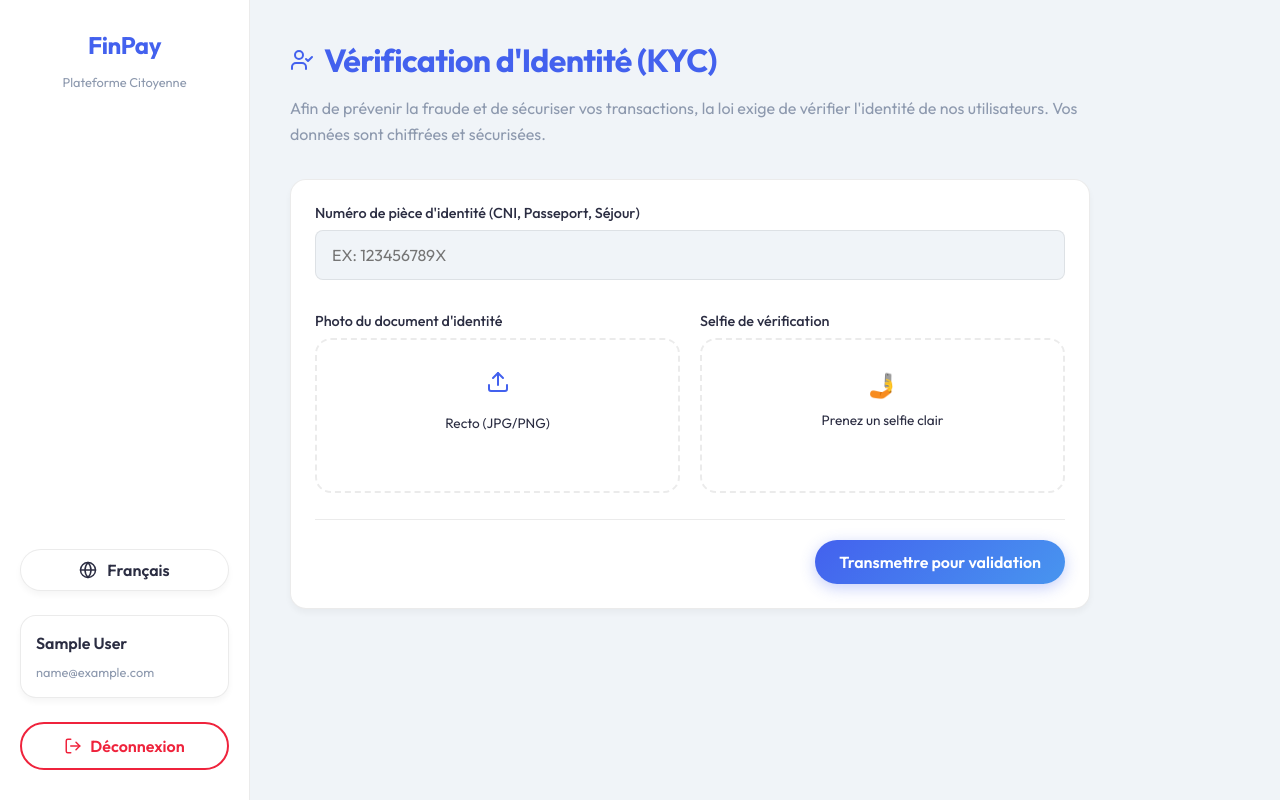
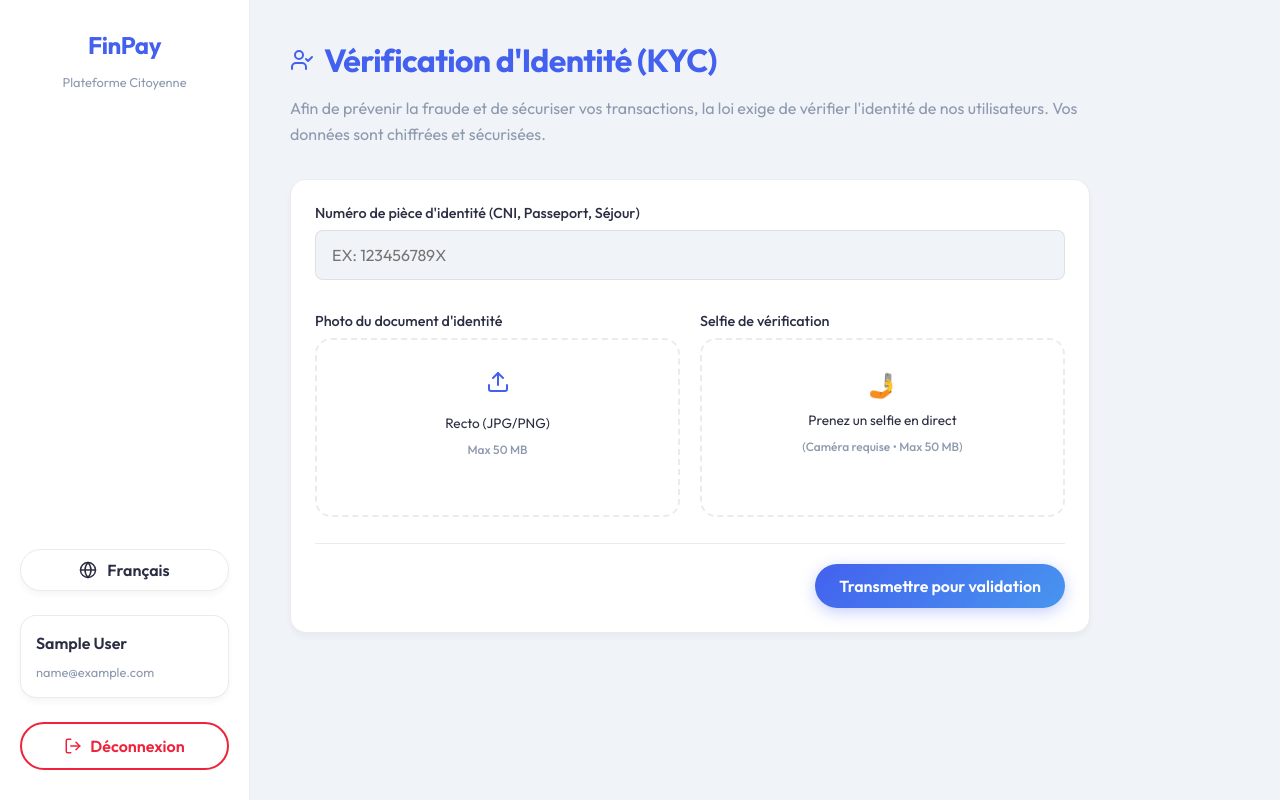
Before and after one commit to sidahmeddahane-code/finpay, a React app in the folder frontend/: page /kyc in a window 1280 px wide. Built offline with nearby package versions, Linux system fonts and the light colour scheme; no server answers; sample sign-in values are in the browser's storage; the HTML template or start-up script is replaced by a standard one.

Commit message:
feat(KYC): force direct camera capture for selfie and display max size limits

```diff
--- a/frontend/src/pages/Kyc.jsx
+++ b/frontend/src/pages/Kyc.jsx
@@ -226,6 +226,7 @@ const Kyc = () => {
                    <p style={{ fontSize: '0.85rem', color: 'var(--text-main)', marginTop: '5px' }}>
                      {idPhoto ? idPhoto.name : "Recto (JPG/PNG)"}
                    </p>
+                   <p style={{ fontSize: '0.75rem', color: 'var(--text-muted)', marginTop: '5px', fontWeight: 500 }}>Max 50 MB</p>
                    <input
                      id="idUpload"
                      type="file"
@@ -251,12 +252,14 @@ const Kyc = () => {
                  >
                    <span style={{ fontSize: '24px', display: 'block', marginBottom: '10px' }}>🤳</span>
                    <p style={{ fontSize: '0.85rem', color: 'var(--text-main)', marginTop: '5px' }}>
-                     {selfie ? selfie.name : "Prenez un selfie clair"}
+                     {selfie ? selfie.name : "Prenez un selfie en direct"}
                    </p>
+                   <p style={{ fontSize: '0.75rem', color: 'var(--text-muted)', marginTop: '5px', fontWeight: 500 }}>(Caméra requise • Max 50 MB)</p>
                    <input
                      id="selfieUpload"
                      type="file"
-                     accept=".jpg,.jpeg,.png"
+                     accept="image/*"
+                     capture="user"
                      onChange={(e) => setSelfie(e.target.files[0])}
                      style={{ display: 'none' }}
                    />
```
